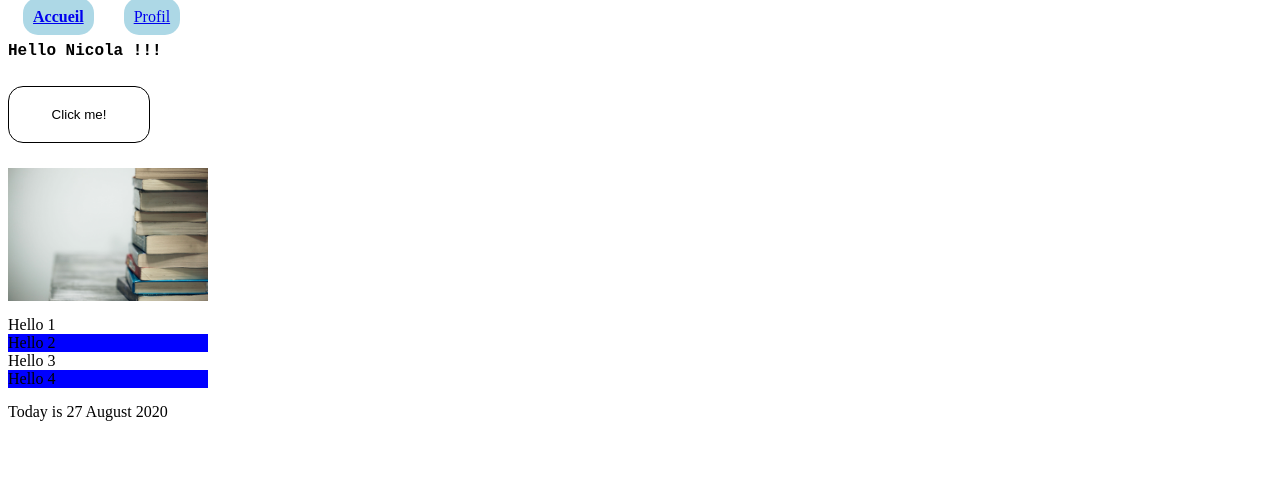
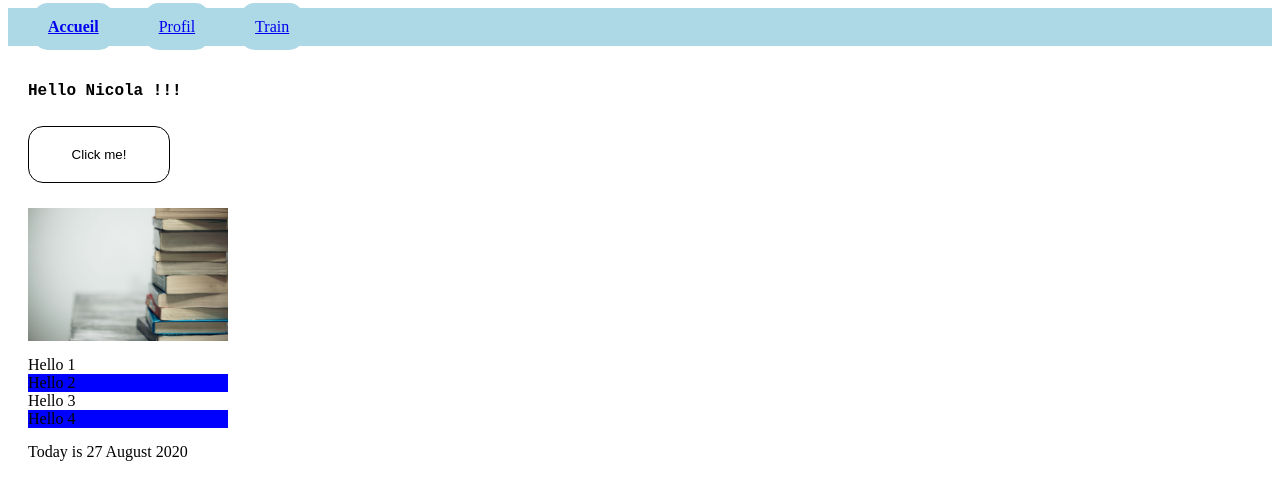
Before and after one commit to nic33wild/learningAngular, an Angular app in the folder firstApp/: page /home in a window 1280 px wide. Shown: the top 500 px of the page. Built offline with nearby package versions, Linux system fonts and the light colour scheme.

Commit message:
Added train component + added HttpModule + fixed styles + Observer-Observable and RxJS examples

```diff
--- a/firstApp/src/app/app.component.css
+++ b/firstApp/src/app/app.component.css
@@ -1,6 +1,6 @@
 a {
   background-color: lightblue;
-  padding: 10px;
+  padding: 15px;
   border-radius: 15px;
   margin: 10px 15px;
 }
@@ -8,3 +8,8 @@ a {
 .active {
   font-weight: bolder;
 }
+
+.navbar {
+  padding: 10px;
+  background: lightblue;
+}
--- a/firstApp/src/app/app.component.html
+++ b/firstApp/src/app/app.component.html
@@ -1,6 +1,7 @@
-<div>
+<div class="navbar">
   <a routerLink="/home" routerLinkActive="active">Accueil</a>
   <a routerLink="/user" routerLinkActive="active">Profil</a>
+  <a routerLink="/train" routerLinkActive="active">Train</a>
 </div>
 
 <router-outlet></router-outlet>
--- a/firstApp/src/app/app.module.ts
+++ b/firstApp/src/app/app.module.ts
@@ -7,19 +7,23 @@ import { MainComponent } from './main/main.component';
 import { UserComponent } from './user/user.component';
 import { Routes, RouterModule } from '@angular/router';
 import { FormsModule, ReactiveFormsModule } from '@angular/forms';
+import { HttpClientModule } from '@angular/common/http';
+import { TrainComponent } from './train/train.component';
 
 const routes: Routes = [
   { path: 'user', component: UserComponent },
   { path: 'home', component: MainComponent },
+  { path: 'train', component: TrainComponent },
 ];
 
 @NgModule({
-  declarations: [AppComponent, MainComponent, UserComponent],
+  declarations: [AppComponent, MainComponent, UserComponent, TrainComponent],
   imports: [
     BrowserModule,
     RouterModule.forRoot(routes),
     FormsModule,
     ReactiveFormsModule,
+    HttpClientModule,
   ],
   providers: [],
   bootstrap: [AppComponent],
--- a/firstApp/src/app/main/main.component.css
+++ b/firstApp/src/app/main/main.component.css
@@ -8,8 +8,9 @@ html {
   box-sizing: inherit;
 }
 
-div {
+.container {
   display: grid;
+  margin: 20px 20px;
 }
 
 p {
--- a/firstApp/src/app/main/main.component.html
+++ b/firstApp/src/app/main/main.component.html
@@ -1,4 +1,4 @@
-<div>
+<div class="container">
   <p>Hello {{ user }} !!!</p>
 
   <button class="submitButton" (click)="userClick()">Click me!</button>
@@ -8,19 +8,19 @@
     src="assets/sharon-mccutcheon-unsplash.jpg"
     alt="Stack of books"
   />
-</div>
 
   <!-- Test directive strutturelles - Retirer ou ajouter des éléments au dom -->
 
-<div
+  <span
     *ngFor="let element of elements; let i"
     [ngClass]="{ highlighted: i % 2 === 0 }"
   >
     Hello {{ element }}
-</div>
+  </span>
 
   <!-- Test directives d'attributs - Modifient le comportement de certains éléments du DOM-->
   <!-- <div class="directive" [ngClass]="{ highlighted: color }">Directive</div> -->
 
   <!-- Example Pipe -->
   <div class="margin-vertical">Today is {{ date | date: "dd LLLL yyyy" }}</div>
+</div>
--- a/firstApp/src/app/shared/date.service.ts
+++ b/firstApp/src/app/shared/date.service.ts
@@ -1,6 +1,4 @@
 import { Injectable } from '@angular/core';
-import { SelectMultipleControlValueAccessor } from '@angular/forms';
-import { timer } from 'rxjs';
 
 @Injectable({
   providedIn: 'root',
--- /dev/null
+++ b/firstApp/src/app/train/train.component.html
@@ -0,0 +1,3 @@
+<p>train works!</p>
+
+<pre>{{ trainData | json }}</pre>
--- /dev/null
+++ b/firstApp/src/app/train/train.component.ts
@@ -0,0 +1,36 @@
+import { Component, OnInit } from '@angular/core';
+import { HttpClient } from '@angular/common/http';
+import { Observable, timer } from 'rxjs';
+import { map } from 'rxjs/operators';
+
+@Component({
+  selector: 'app-train',
+  templateUrl: './train.component.html',
+  styleUrls: ['./train.component.css'],
+})
+export class TrainComponent implements OnInit {
+  trainData;
+  constructor(private http: HttpClient) {}
+
+  ngOnInit(): void {
+    this.http
+      .get(
+        'http://transport.opendata.ch/v1/connections?from=Lausanne&to=Genève'
+      )
+      .subscribe((value) => {
+        this.trainData = value;
+      });
+
+    //RxJS
+    timer(1000, 2000)
+      .pipe(map((number) => number + 1))
+      .subscribe((number) => console.log(number));
+  }
+}
+
+// PATTERN OBSERVER / OBSERVABLE
+//Observable = sorgente di dati
+//Observer è una funzione che si esegue in risposta alla sorgente di dati
+//Observable.subscribers = [...] Un insieme di funzioni che aspettano di essere eseguite quando un osservable emette dei dati.
+//Observable.subscribe( observer ) Scrivendo questo si dice all'Observable di aggiungere l'observer alla sua lista di callback
+// === Observable.subscribers = [ ... , observer]
--- a/firstApp/src/app/user/user.component.css
+++ b/firstApp/src/app/user/user.component.css
@@ -14,3 +14,7 @@ button {
   border-radius: 10px;
   border: 1px solid transparent;
 }
+
+.container {
+  margin: 20px 20px;
+}
--- a/firstApp/src/app/user/user.component.html
+++ b/firstApp/src/app/user/user.component.html
@@ -1,4 +1,5 @@
-<p>user works!</p>
+<div class="container">
+  <h2>User component!</h2>
 
   <!-- <input [(ngModel)]="userInput" /> -->
 
@@ -16,3 +17,4 @@
 
   <div>Date (variable) : {{ dateService.date | date: "long" }};</div>
   <div>Date (méthode) : {{ dateService.getDate() | date: "long" }};</div>
+</div>
```
Also changed, not shown: firstApp/src/app/train/train.component.css (added), 1 other file (tests, documents, lock files or other folders). Lines whose indentation alone changed are shown as unchanged.
